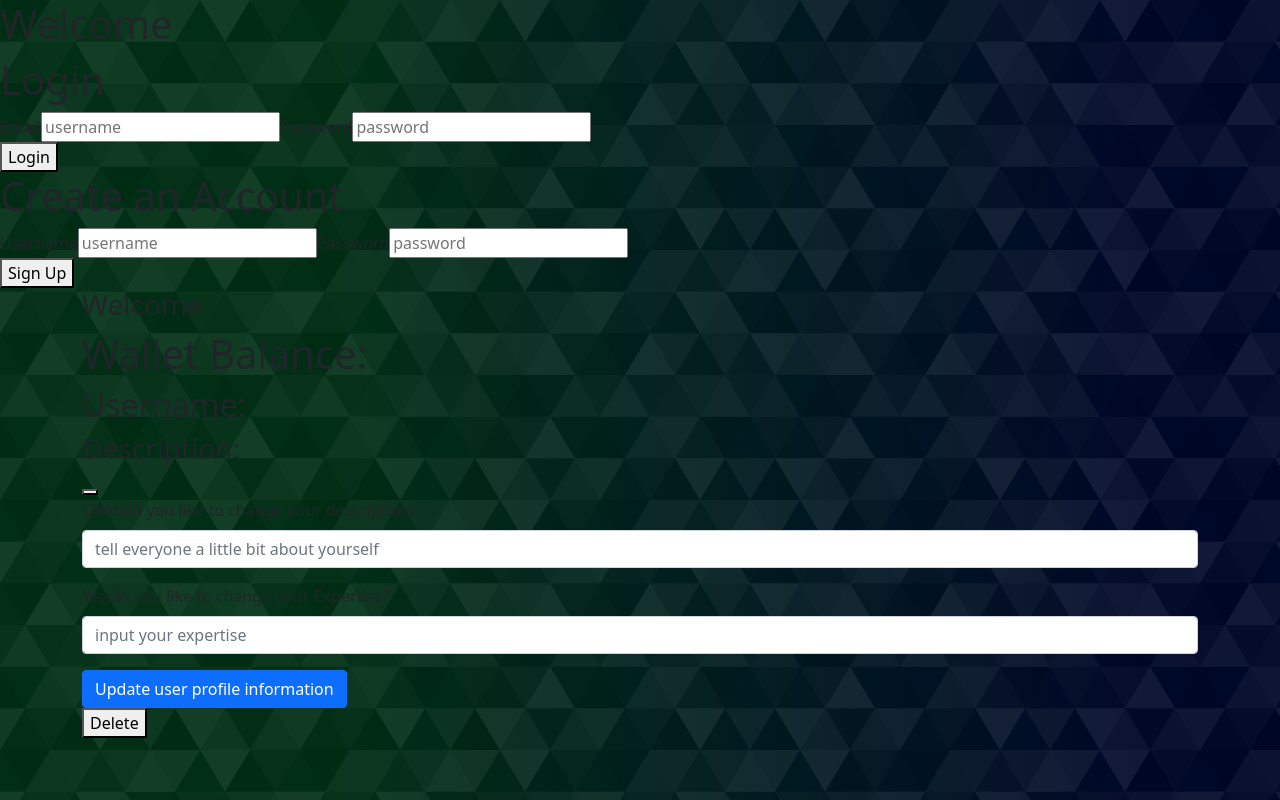
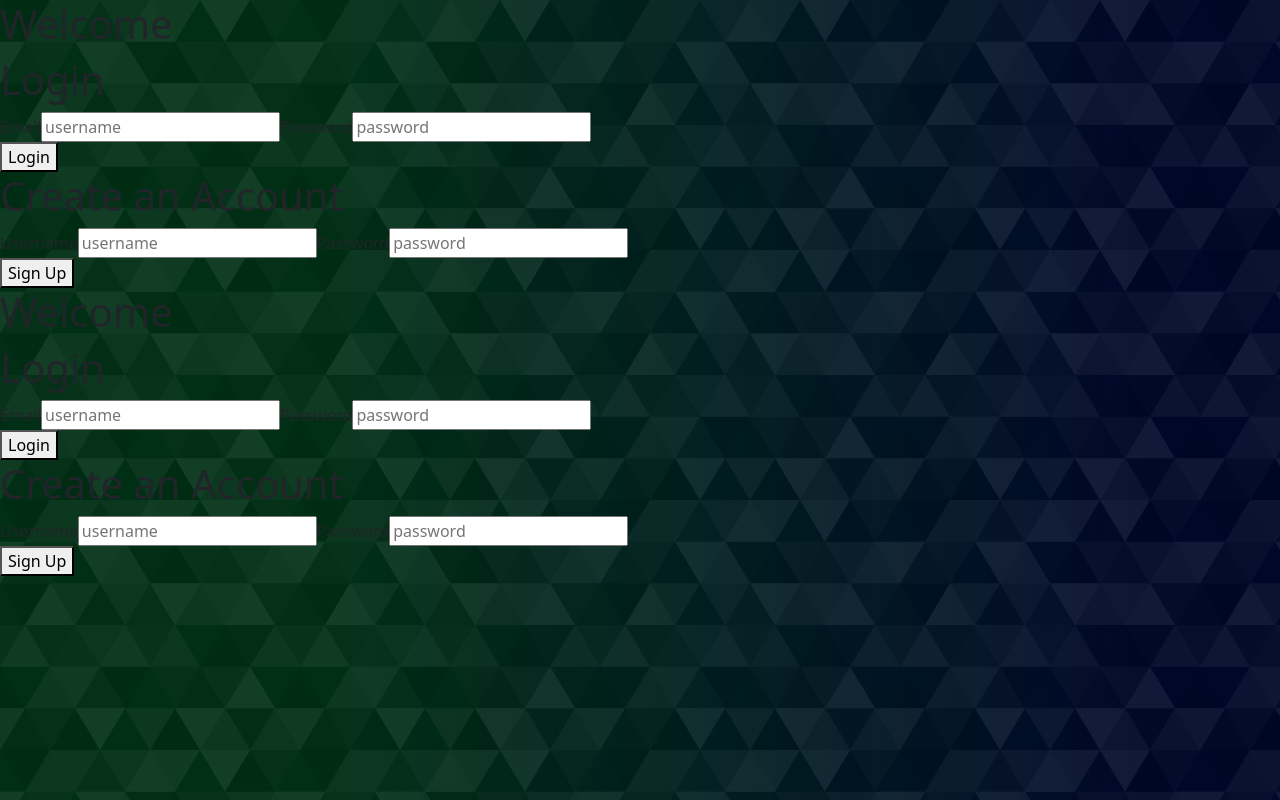
Before and after one commit to JasonxWarren/Q-A_andEARN, a React (Create React App) app in the folder q-a-and-earn/client/: page /register in a window 1280 px wide. Built offline with nearby package versions, Linux system fonts and the light colour scheme; no server answers.

Commit message:
updated styling and routing for users not logged in

```diff
--- a/q-a-and-earn/client/src/App.css
+++ b/q-a-and-earn/client/src/App.css
@@ -22,7 +22,7 @@ background-size: cover;
 	margin: 0px;
 	padding: 0px;
 }
-.user-card {
+/* .user-card {
   border: 1px solid;
   border-color: aquamarine;
-}
+} */
--- a/q-a-and-earn/client/src/components/Answer/AnswerCreate.jsx
+++ b/q-a-and-earn/client/src/components/Answer/AnswerCreate.jsx
@@ -39,7 +39,7 @@ const Answer = (questionInfo) => {
                 /></label>
 
         <label>Add your Answer:
-                <input
+                <input  size="50"
                     onChange={(e) => setAnswer(e.target.value)}
                     value={answer}
                     type="text"
--- a/q-a-and-earn/client/src/components/Question/QuestionCreate.jsx
+++ b/q-a-and-earn/client/src/components/Question/QuestionCreate.jsx
@@ -25,7 +25,7 @@ const Question = () => {
         }
     };
     return (
-<div>
+<div className="container1">
     <Container>
     <Form>
   <Form.Group className="mb-3" >
--- a/q-a-and-earn/client/src/components/Question/QuestionIndex.jsx
+++ b/q-a-and-earn/client/src/components/Question/QuestionIndex.jsx
@@ -46,8 +46,8 @@ export default function QuestionView() {
 
 
     return(
+        <Container fluid>
         <>
-            <h2>here</h2>
             {/* <h3> { for (let i=0; i<question.length; i++) {
                 question[i].name?.map((naming,index)=> {
                 return (
@@ -96,5 +96,6 @@ export default function QuestionView() {
              {/* <Answer /> */}
             {/* <Question /> */}
         </>
+        </Container>
     )
 }
--- a/q-a-and-earn/client/src/components/UserProfile/index.js
+++ b/q-a-and-earn/client/src/components/UserProfile/index.js
@@ -65,7 +65,7 @@ return (
                             <button>{expertise}</button>
     <Form>
   <Form.Group className="mb-3">
-    <Form.Label>QWould you like to change your description:</Form.Label>
+    <Form.Label>Would you like to change your description:</Form.Label>
     <Form.Control onChange={(e) => setDescription(e.target.value)}
                 value={description}
                 type="text"
--- a/q-a-and-earn/client/src/index.css
+++ b/q-a-and-earn/client/src/index.css
@@ -22,3 +22,6 @@ code {
   border: 1px solid;
   border-color: aquamarine;
 }
+.container1 {
+  background-color: rgba(183, 179, 179, 0.5)
+}
--- a/q-a-and-earn/client/src/pages/Homepage/index.js
+++ b/q-a-and-earn/client/src/pages/Homepage/index.js
@@ -49,7 +49,6 @@ const Home = () => {
               checkUserActive={() => userActive()}
           />
         </div>
-        { <h1>Successful Sign In</h1> }
 
             <Routes>
                 <Route
@@ -91,7 +90,7 @@ const Home = () => {
                         <Routes>
                             <Route
                                 path='register'
-                                element={<UserIndex/>}
+                                element={<Welcome/>}
                             />
 
                         </Routes>
```
